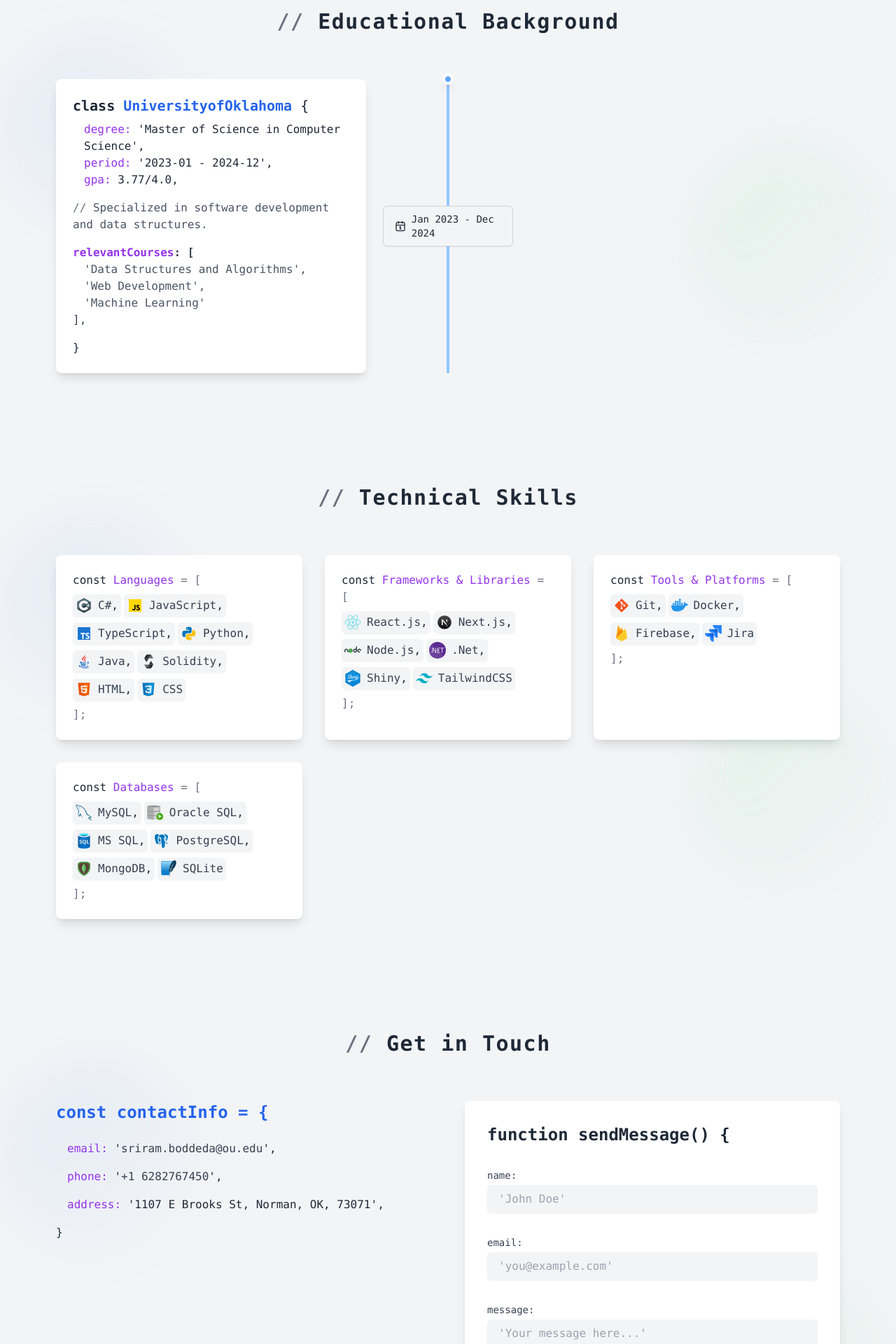
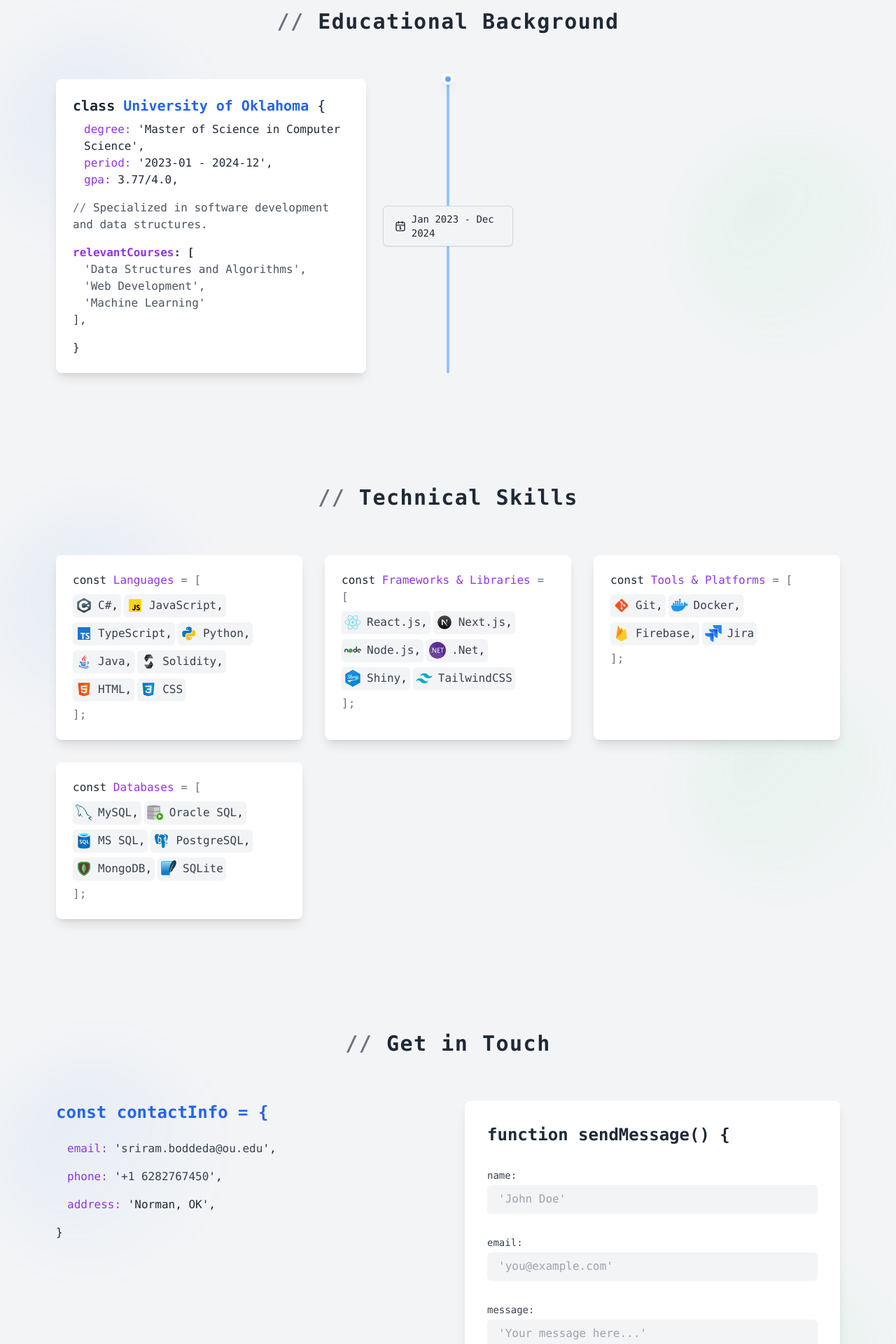
Before and after one commit to sriram-boddeda/sriram-boddeda.github.io, a Next.js app: page / in a window 1280 px wide. Shown: the part 3380-5300 px from the top of the page at 70% size. Built offline with nearby package versions, Linux system fonts and the light colour scheme.

Commit message:
Refactor component styles to fix institution name in EducationCard and update address in portfolioData.json

```diff
--- a/components/EducationCard.tsx
+++ b/components/EducationCard.tsx
@@ -21,7 +21,7 @@ const EducationCard: React.FC<EducationProps> = ({ data, isLeft }) => {
       <div className="p-6 font-mono">
         <h2 className="text-xl font-bold text-blue-600 dark:text-blue-400 mb-2">
           <span className="text-gray-800 dark:text-green-400">class</span>{" "}
-          {data.institution.replace(/\s+/g, "")}{" "}
+          {data.institution}{" "}
           <span className="font-medium text-gray-800 dark:text-green-400">
             {"{"}
           </span>
--- a/data/portfolioData.json
+++ b/data/portfolioData.json
@@ -169,7 +169,7 @@
   "contact": {
     "email": "sriram.boddeda@ou.edu",
     "phone": "+1 6282767450",
-    "address": "1107 E Brooks St, Norman, OK, 73071",
+    "address": "Norman, OK",
     "socialLinks": {
       "github": "https://github.com/sriram-boddeda",
       "linkedin": "https://linkedin.com/in/sriram-boddeda",
```
